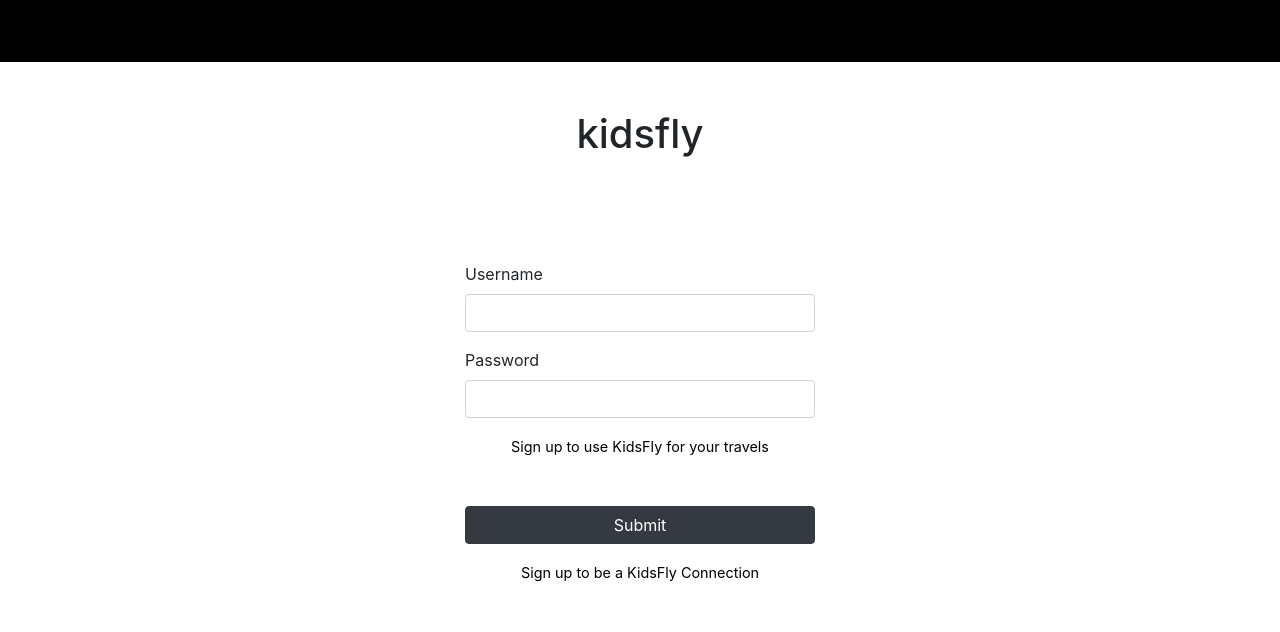
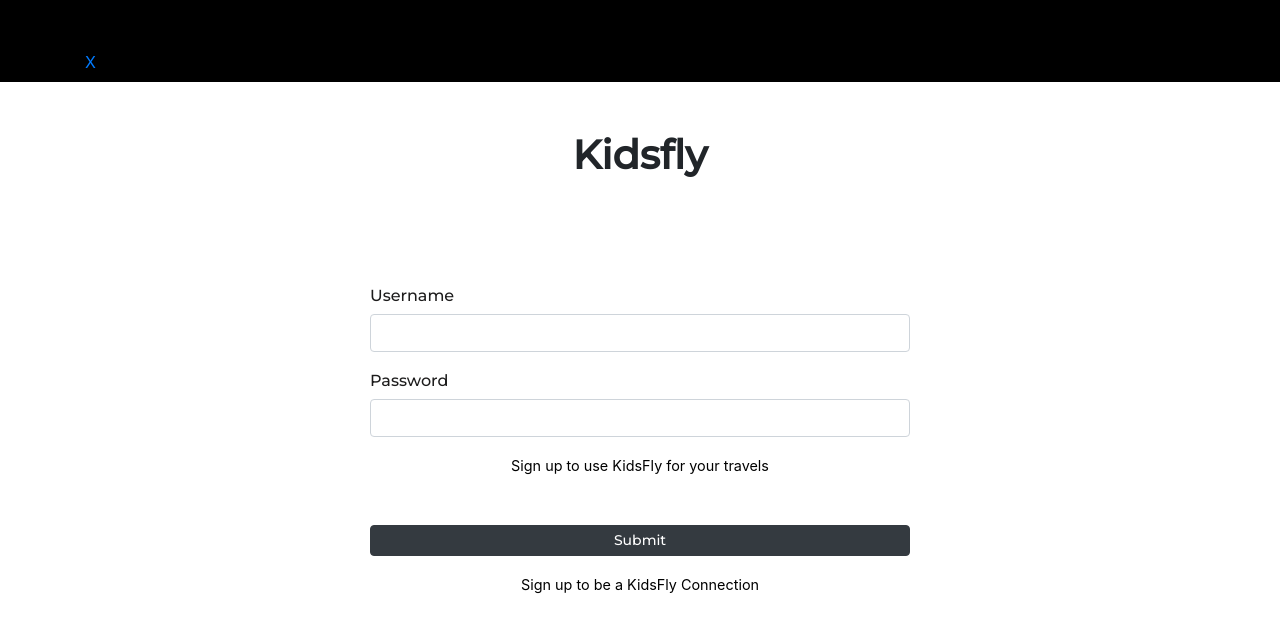
Before and after one commit to Kidsfly1/frontend, a React (Create React App) app: page /Login in a window 1280 px wide. Shown: the top 632 px of the page. Built offline with nearby package versions, Linux system fonts and the light colour scheme.

Commit message:
Login pushing

```diff
--- a/package.json
+++ b/package.json
@@ -3,6 +3,7 @@
   "version": "0.1.0",
   "private": true,
   "dependencies": {
+    "@iconify/react": "^1.1.1",
     "@testing-library/jest-dom": "^4.2.4",
     "@testing-library/react": "^9.4.0",
     "@testing-library/user-event": "^7.2.1",
--- a/src/App.css
+++ b/src/App.css
@@ -1,38 +1,35 @@
-.App {
-  text-align: center;
+@import url('https://fonts.googleapis.com/css?family=Montserrat:400,500&display=swap');
+
+h1, h2, h3, h4, h5, h6 {
+  font-family: Montserrat;
+  font-style: normal;
+  font-weight: bold;
 }
 
-.App-logo {
-  height: 40vmin;
-  pointer-events: none;
+h1{
+  font-size: 40px;
+  line-height: 49px;
 }
 
-@media (prefers-reduced-motion: no-preference) {
-  .App-logo {
-    animation: App-logo-spin infinite 20s linear;
-  }
+h2 {
+  font-size: 28px;
+  line-height: 34px;
 }
 
-.App-header {
-  background-color: #282c34;
-  min-height: 100vh;
-  display: flex;
-  flex-direction: column;
-  align-items: center;
-  justify-content: center;
-  font-size: calc(10px + 2vmin);
-  color: white;
+.btn {
+  font-family: Montserrat;
+  font-weight: 500;
+  font-size: 14px;
+  line-height: 17px;
 }
 
-.App-link {
-  color: #61dafb;
+label {
+  font-family: Montserrat;
+  font-style: normal;
+  font-weight: 500;
+  font-size: 16px;
+  line-height: 20px;
+
+  /* Dark Grey */
+  color: #1D1C1C;
 }
-
-@keyframes App-logo-spin {
-  from {
-    transform: rotate(0deg);
-  }
-  to {
-    transform: rotate(360deg);
-  }
-}
--- a/src/App.js
+++ b/src/App.js
@@ -25,13 +25,20 @@ import AgentTripDetails from './components/AgentLoggedIn/AgentTripDetails';
 
 import AdminHome from './components/AdminLoggedIn/AdminHome'
 
-function App() {
+const App = (props) => {
   const [currentUser, setCurrentUser] = useState((localStorage.getItem('user')) ? JSON.parse(localStorage.getItem('user')) : {});
+
+  const logMeOut = () => {
+    localStorage.removeItem('token');
+    localStorage.removeItem('user');
+    console.log(props)
+    //props.history.push('/Login');
+  }
 
   return (
     <>
       <KidsFlyContext.Provider value={{currentUser, setCurrentUser}}>
-        <Header />
+        <Header logout={logMeOut} />
 
         <Switch>
           <PrivateRoute path="/Agents" component={AgentHome} />
--- a/src/components/AdminLoggedIn/AdminHome.js
+++ b/src/components/AdminLoggedIn/AdminHome.js
@@ -8,9 +8,11 @@ const AdminHome = (props) => {
     const { currentUser } = useContext(KidsFlyContext);
 
     if (currentUser.role_id === 2) {
-        props.history.push('/Agents')
+        props.history.push('/Agents');
+        return null;
     }else if(currentUser.role_id === 1) {
         props.history.push('/Welcome');
+        return null;
     }
 
     return (
--- a/src/components/Header.js
+++ b/src/components/Header.js
@@ -1,11 +1,18 @@
 import React from 'react'
 import { Container, Row, Col } from 'reactstrap'
+import { Link } from 'react-router-dom'
+import { Icon, InlineIcon } from "@iconify/react";
 
-const Header = () => {
+
+const Header = (props) => {
     return (
         <Container id="" fluid={true} style={{backgroundColor: 'black', color: 'white'}} className="pt-2 pb-2">
             <Row>
-                <Col xs="12" className="text-center">
+                <Col xs="12">
+                    <Container>
+                        <Row>
+                            <Col xs="4"></Col>
+                            <Col xs="8" className="text-center">
                                 {
                                     (localStorage.getItem('token') !== null &&
                                         <h2>KidsFly</h2>
@@ -17,6 +24,13 @@ const Header = () => {
                                     )
                                 }
                             </Col>
+                            <Col xs="4">
+                                {/* Icon for Account/Logout */}
+                                <a href="#" onClick={() => props.logout()}>X</a>
+                            </Col>
+                        </Row>
+                    </Container>
+                </Col>
             </Row>
         </Container>
     )
--- a/src/components/LoginForm.js
+++ b/src/components/LoginForm.js
@@ -17,11 +17,11 @@ const LoginForm = (props) => {
         <Container>
             <Row>
                 <Col xs="12" className="text-center mt-5 mb-5">
-                    <h1>kidsfly</h1>
+                    <h1>Kidsfly</h1>
                 </Col>
             </Row>
             <Row>
-                <Col xs="12" sm={{ size: 4, offset: 4}}>
+                <Col xs="12" sm={{ size: 10, offset: 1}} md={{size: 8, offset: 2}} lg={{size: 6, offset: 3}}>
                     <Formik
                         initialValues={{username: '', password: ''}}
                         validate={values => {
@@ -43,10 +43,19 @@ const LoginForm = (props) => {
                                     if(res.data.user.role_id === 3){
                                         props.history.push('/Admin');
                                     }else if(res.data.user.role_id === 2){
-                                        props.history.push('/Agents');
-                                    }else(
-                                        props.history.push('/Create-Trip')
-                                    )
+                                        if(res.data.user.fullname == null){
+                                            props.history.push('/UpdateInfo');
+                                        }else{
+                                            props.history.push('/Agents');
+                                        }
+                                    }else{
+                                        if(res.data.user.fullname == null){
+                                            props.history.push('/UpdateInfo');
+                                        }else{
+                                            props.history.push('/Create-Trip')
+                                        }
+
+                                    }
                                 })
                                 .catch(err => console.log('Error: ', err))
                         }}
```
Also changed, not shown: 1 other file (tests, documents, lock files or other folders). Lines whose indentation alone changed are shown as unchanged.
